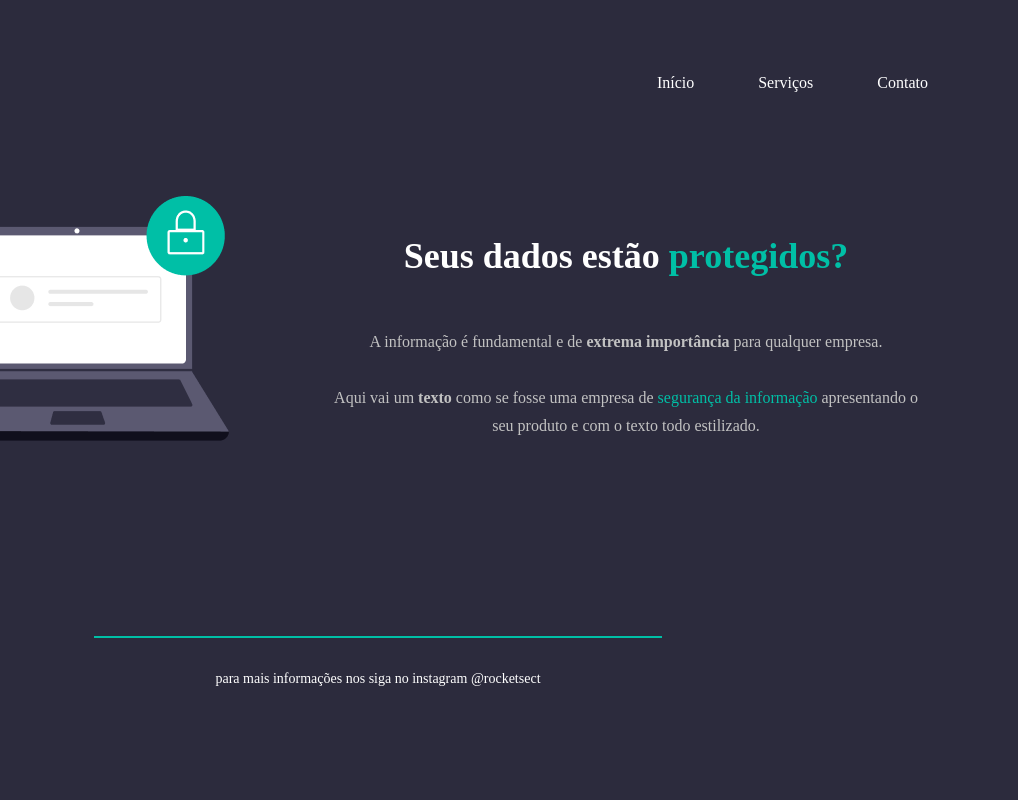
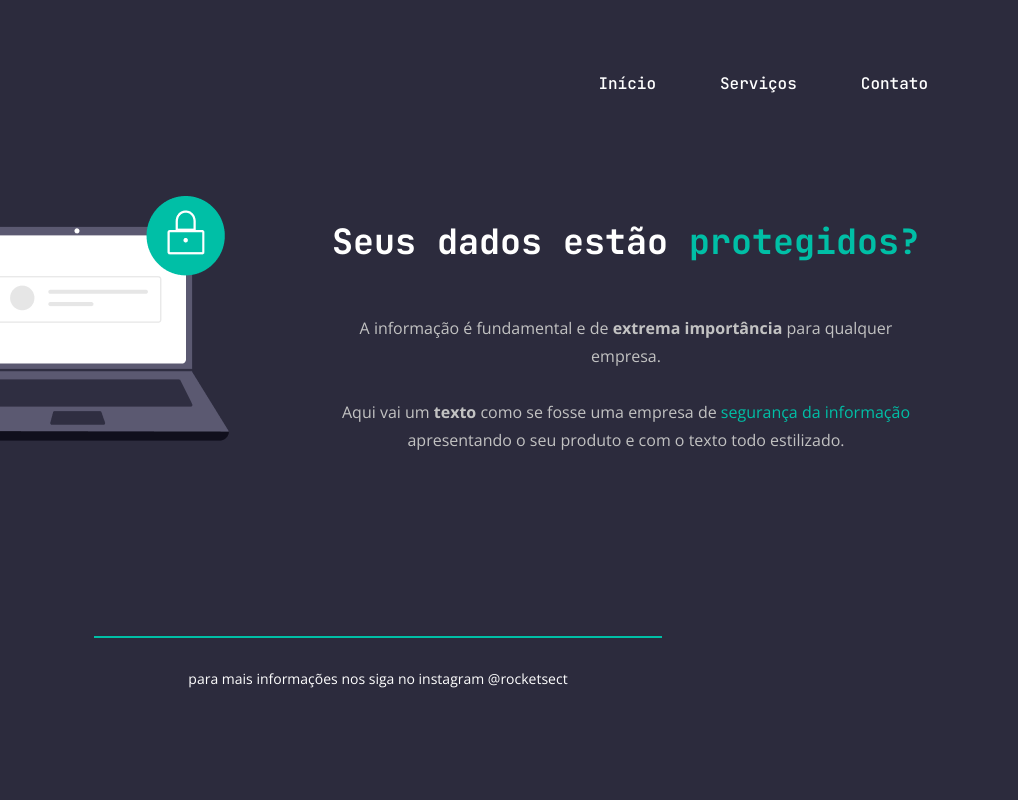
Before and after one commit to MarceloM98/Desafio4, a plain HTML site: page index.html in a window 1280 px wide. Shown: the full height of the page, 262-1280 px from the left. Drawn offline with nearby package versions, Linux system fonts and the light colour scheme.

Commit message:
Update style.css

```diff
--- a/style.css
+++ b/style.css
@@ -1,77 +1,80 @@
-*{
+* {
   margin: 0;
   padding: 0;
   box-sizing: border-box;
 }
 
-body{
-  background: #2C2B3D;
+body {
+  background: #2c2b3d;
 }
 
-.page{
+.page {
   width: 1100px;
   margin: 71px auto 0;
 }
 
-nav{
+nav {
   display: flex;
   justify-content: space-between;
   align-items: center;
+  font-family: "JetBrains Mono", monospace;
 }
-ul{
+ul {
   display: flex;
   justify-content: center;
   align-items: center;
   gap: 64px;
   list-style: none;
 }
-a{
-  color: #FFFFFF;
+a {
+  color: #ffffff;
   text-decoration: none;
 }
 
-main{
+main {
   display: flex;
   justify-content: space-between;
   align-items: center;
   margin: 101px 0 157px;
 }
-section{
+section {
   width: 604px;
   text-align: center;
 }
-h1{
-  color: #FFFFFF;
-  font-size: 36px;
+h1 {
+  color: #ffffff;
+  font-size: 35px;
   line-height: 40px;
   margin-bottom: 52px;
-
+  font-family: "JetBrains Mono", monospace;
 }
-span{
-  color: #00BFA6;
+span {
+  color: #00bfa6;
 }
-section p{
-  color: #C2C2C2;
+section p {
+  color: #c2c2c2;
   font-size: 16px;
   line-height: 28px;
+  font-family: "Open Sans", sans-serif;
 }
-footer{
-text-align: center;
+footer {
+  text-align: center;
+  font-family: "Open Sans", sans-serif;
 }
-#line{
+#line {
   width: 568px;
   height: 0;
-  border: 1px solid #00BFA6;
+  border: 1px solid #00bfa6;
   margin: 0px auto 27px;
 }
 
-footer p{
-  color: #FFFFFF;
+footer p {
+  color: #ffffff;
   font-size: 14px;
   line-height: 28px;
 }
 
-#padlock{
+#padlock {
   position: fixed;
   bottom: 0;
   left: 0;
```
